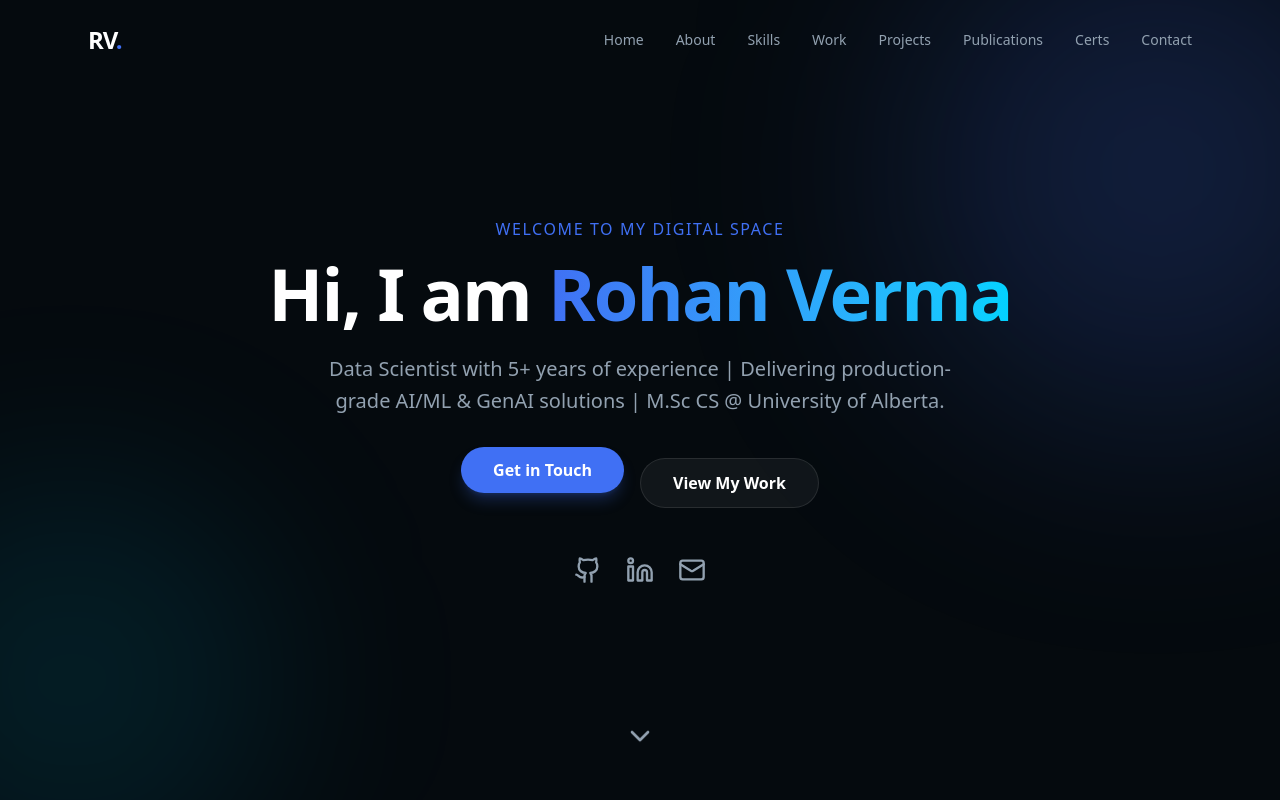
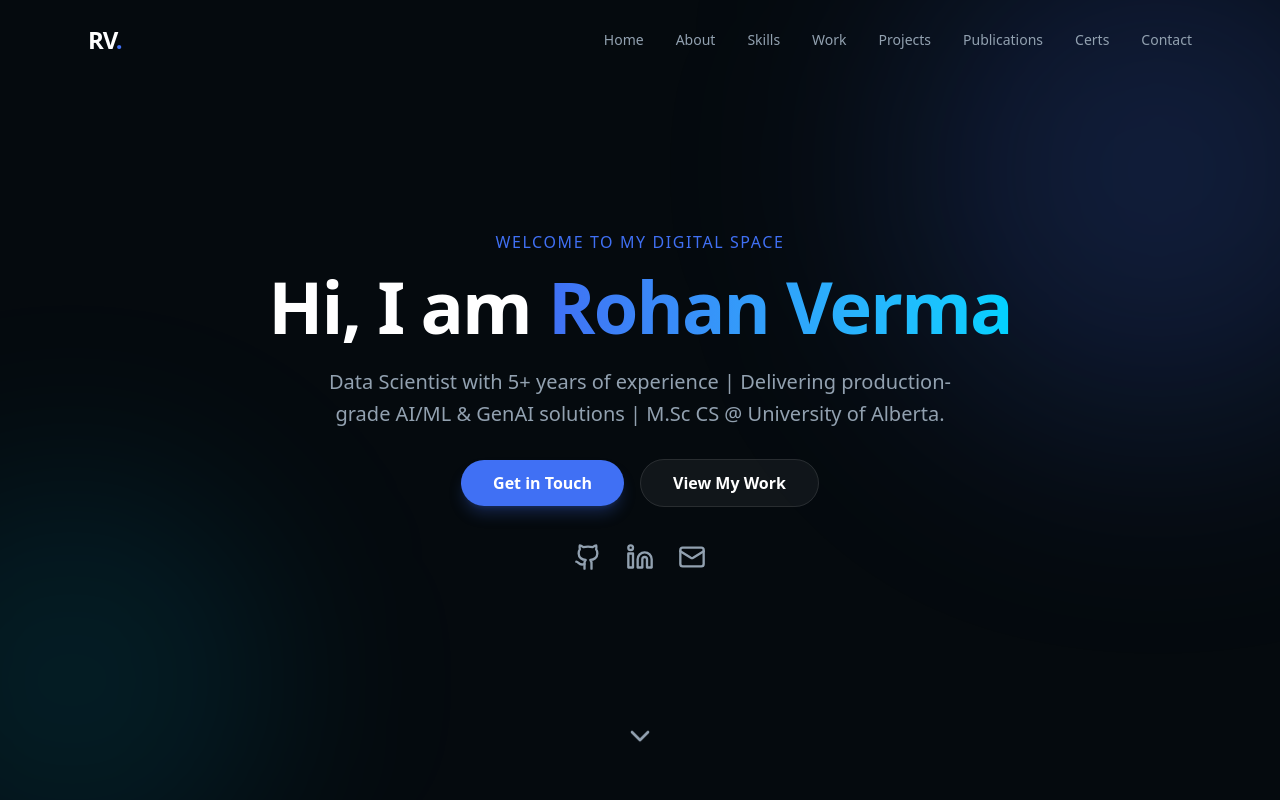
Before and after one commit to TheRohanVerma/Rohan_Portfolio, a React (Vite) app: page / in a window 1280 px wide. Shown: the top 800 px of the page. Built offline with nearby package versions, Linux system fonts and the light colour scheme.

Commit message:
Fix Hero button alignment and add tooltip to View My Work

```diff
--- a/src/components/Hero.jsx
+++ b/src/components/Hero.jsx
@@ -33,15 +33,17 @@ const Hero = () => {
                     Data Scientist with 5+ years of experience | Delivering production-grade AI/ML & GenAI solutions | M.Sc CS @ University of Alberta.
                 </p>
 
-                <div className="flex flex-wrap justify-center gap-4 mb-12">
+                <div className="flex flex-wrap justify-center items-center gap-4 mb-12">
                     <MouseTooltip text="rv.97ad@gmail.com">
                         <a href="mailto:rv.97ad@gmail.com" className="bg-primary hover:bg-primary/80 text-white px-8 py-3 rounded-full font-semibold transition-all hover:scale-105 shadow-lg shadow-primary/25">
                             Get in Touch
                         </a>
                     </MouseTooltip>
-                    <a href="#work" className="bg-white/5 hover:bg-white/10 text-white px-8 py-3 rounded-full font-semibold transition-all border border-white/10">
-                        View My Work
-                    </a>
+                    <MouseTooltip text="Explore my projects">
+                        <a href="#work" className="bg-white/5 hover:bg-white/10 text-white px-8 py-3 rounded-full font-semibold transition-all border border-white/10">
+                            View My Work
+                        </a>
+                    </MouseTooltip>
                 </div>
 
                 <div className="flex justify-center gap-6 text-2xl">
```
